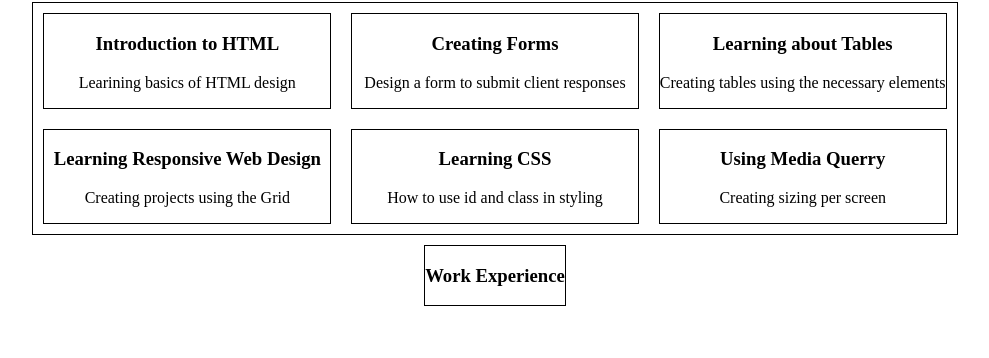
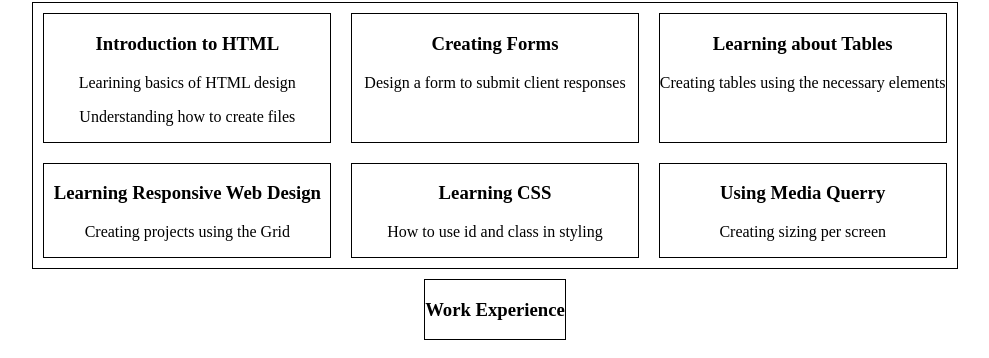
Before and after one commit to mark-theDev/MyProfile, a plain HTML site: page index.html in a window 1280 px wide. Shown: the part 212-570 px from the top of the page, without its empty margins (145-1134 px from the left). Drawn offline with Linux system fonts and the light colour scheme.

Commit message:
Change to div section

```diff
--- a/index.html
+++ b/index.html
@@ -20,6 +20,7 @@
         <div class="proj project1">
             <h3>Introduction to HTML</h3>
             <p>Learining basics of HTML design</p>
+            <p>Understanding how to create files </p>
         </div>
         <div class="proj project2">
             <h3>Creating Forms</h3>
```
